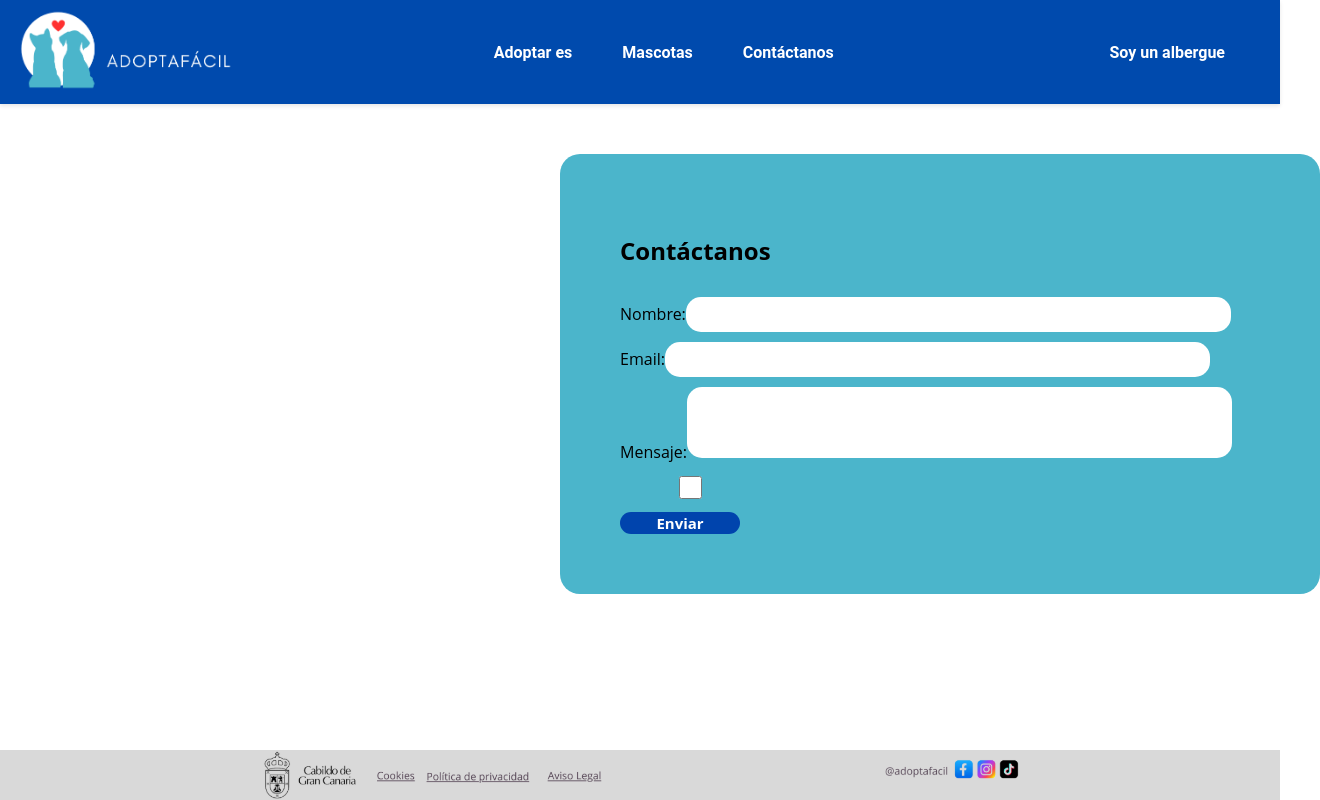
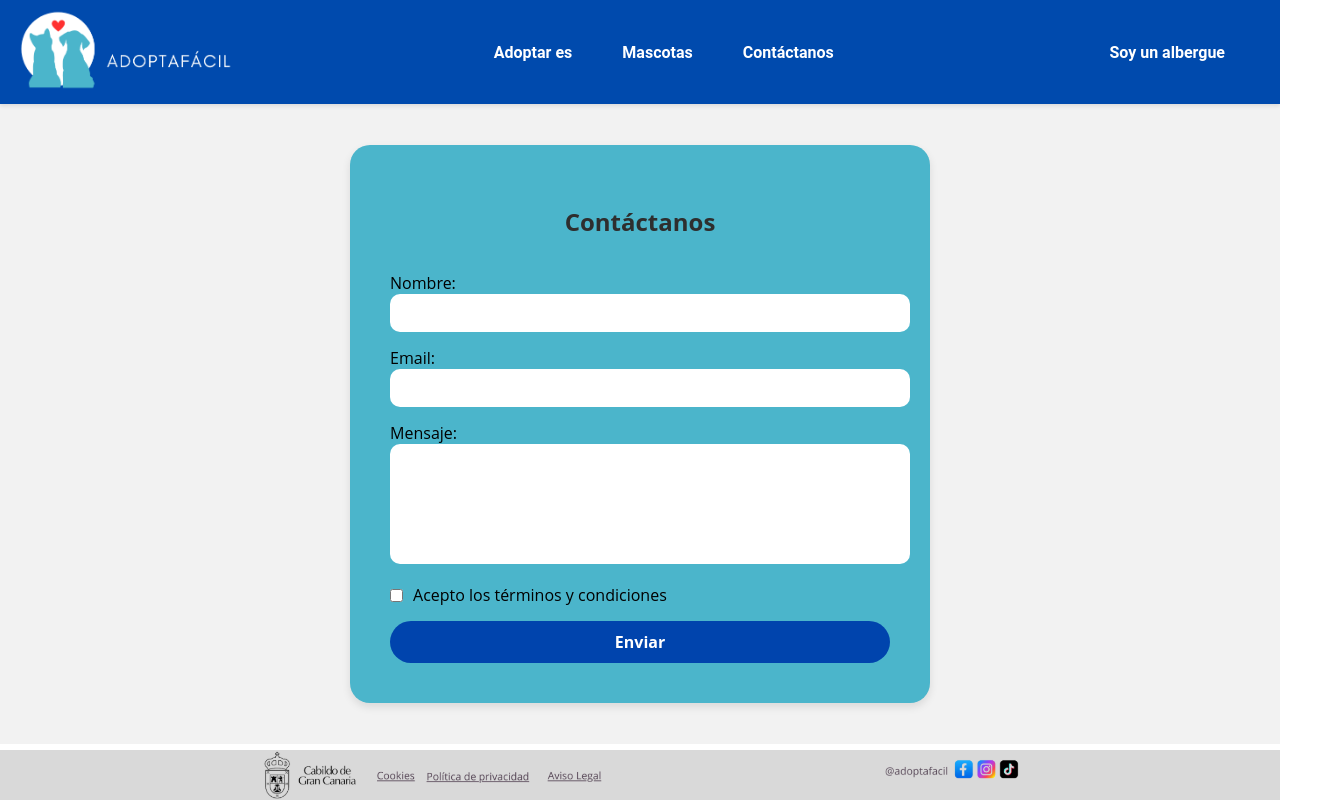
Before and after one commit to Calvinbol/mascotas, a React (Vite) app in the folder frontend/: page /contacto in a window 1280 px wide. Shown: the whole page, 1320 px wide, since content can reach past the window. Built offline with nearby package versions, Linux system fonts and the light colour scheme.

Commit message:
Formulario Contacto Ok (alert de envio)

```diff
--- a/frontend/src/components/Contacto.css
+++ b/frontend/src/components/Contacto.css
@@ -1,46 +1,64 @@
-.formulario{
-    background-color: #4bb5cb;
-    padding: 60px;
-    margin: 50px;
-    margin-left: 35em;
-    height: 20em;
-    width: 40em;
-    border-radius: 20px;
+.contact-container {
     display: flex;
     justify-content: center;
-    align-items: flex-start;
+    align-items: center;
+    height: 80vh;
+    background-color: #f2f2f2;
+  }
+
+  .formulario {
+    background-color: #4bb5cb;
+    width: 500px;
+    padding: 40px;
+    border-radius: 20px;
+    box-shadow: 0 4px 8px rgba(0, 0, 0, 0.1);
+    display: flex;
     flex-direction: column;
-    gap: 10px;
+    gap: 15px;
     font-family: "Open Sans", sans-serif;
   }
 
-.input{
-    width: 40em;
-    height: 2.5em;
-    border-radius: 15px;
+  .formulario h2 {
+    text-align: center;
+    color: rgb(46, 46, 46);
+  }
+
+  .input,
+  .textarea {
+    width: 100%;
+    padding: 10px;
+    border-radius: 10px;
     border: none;
-    padding-left: 10px;
     font-family: "Open Sans", sans-serif;
   }
 
-.enviar{
+  .textarea {
+    height: 100px;
+    resize: none;
+  }
+
+  .check-container {
+    display: flex;
+    align-items: center;
+    gap: 10px;
+  }
+
+  .check {
+    margin: 0;
+  }
+
+  .enviar {
     background-color: #0044ad;
+    color: white;
+    border: none;
     border-radius: 22px;
-    height: 2.6em;
-    width: 8em;
-    color: white;
+    padding: 10px 20px;
+    font-size: 16px;
     font-weight: bold;
-    border: none;
-    font-size: 15px;
+    cursor: pointer;
     font-family: "Open Sans", sans-serif;
   }
 
-.textarea{
-    height: 5em;
-    resize: none;
+  .enviar:hover {
+    background-color: #003a99;
   }
-
-.check{
-    height: 10em;
-    width: 10em;
-}
--- a/frontend/src/components/Contacto.jsx
+++ b/frontend/src/components/Contacto.jsx
@@ -1,29 +1,35 @@
-import React from 'react';
-import './Contacto.css'
-
-
+import React from "react";
+import "./Contacto.css";
 
 const Contacto = () => {
+  const handleSubmit = (e) => {
+    e.preventDefault();
+    alert("FORMULARIO ENVIADO");
+  };
+
   return (
-      <>
-        <form className="formulario">
+    <div className="contact-container">
+      <form className="formulario" onSubmit={handleSubmit}>
         <h2>Contáctanos</h2>
         <label>
           Nombre:
-            <input type="text" name="name" className="input" />
+          <input type="text" name="name" className="input" required />
         </label>
         <label>
           Email:
-            <input type="email" name="email" className="input" />
+          <input type="email" name="email" className="input" required />
         </label>
         <label>
           Mensaje:
-            <textarea name="message" className="input textarea"></textarea>
+          <textarea name="message" className="textarea" required></textarea>
         </label>
-          <input type="checkbox" className='check'/>
-          <button type="submit" className='enviar'>Enviar</button>
+        <label className="check-container">
+          <input type="checkbox" className="check" required />
+          Acepto los términos y condiciones
+        </label>
+        <button type="submit" className="enviar">Enviar</button>
       </form>
-      </>
+    </div>
   );
 };
 
```
Lines whose indentation alone changed are shown as unchanged.
